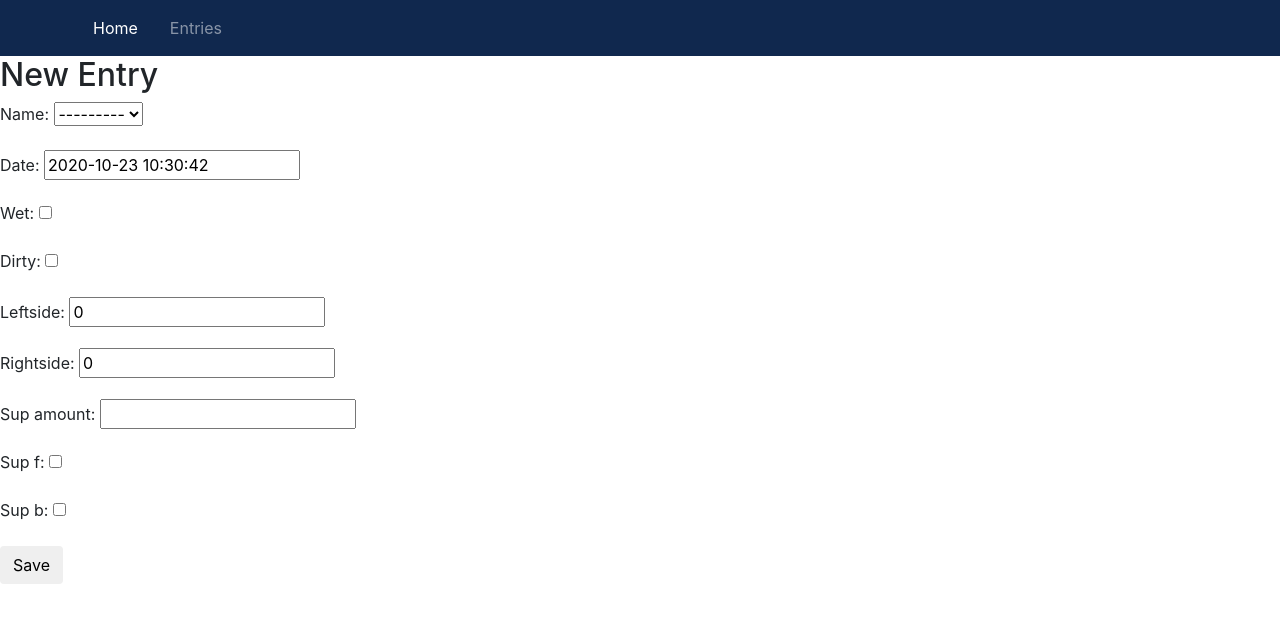
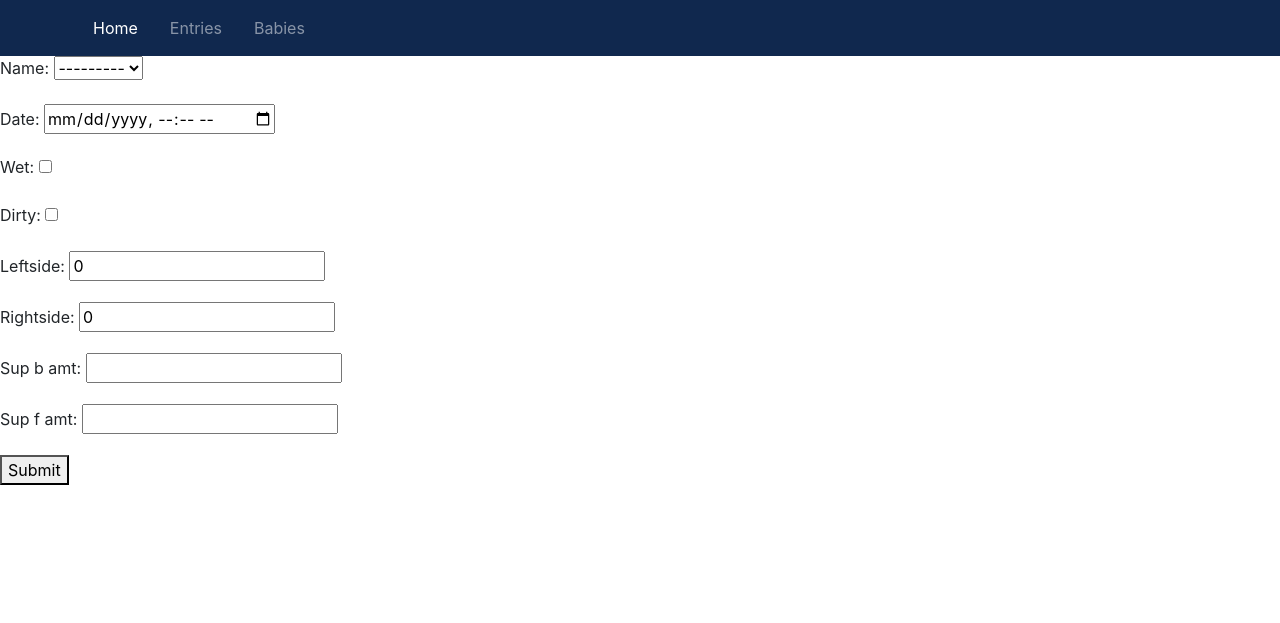
Before and after one commit to iwt-cmd/babytrack, a Django app: page / in a window 1280 px wide. Shown: the top 623 px of the page. Run offline with Django 3.2, Linux system fonts and the light colour scheme; data comes from the database, SQL or seed files in the repository; some libraries are stand-ins or nearby versions.

Commit message:
Full app commit to working

```diff
--- a/app/admin.py
+++ b/app/admin.py
@@ -2,7 +2,7 @@ from django.contrib import admin
 from .models import BabyTrack
 
 class BabyTrackAdmin(admin.ModelAdmin):
-    list_display=('name', 'date', 'wet', 'dirty', 'leftside', 'rightside', 'sup_amount', 'sup_f', 'sup_b')
+    list_display=('name', 'date', 'wet', 'dirty', 'leftside', 'rightside', 'sup_f_amt', 'sup_b_amt')
     list_display_links=('name', 'date')
 
 
--- a/app/forms.py
+++ b/app/forms.py
@@ -1,7 +1,17 @@
 from django import forms
-from .models import BabyTrack
+from .models import BabyTrack, Baby
 
-class PostForm(forms.ModelForm):
+class DateInput(forms.DateInput):
+    input_type = 'datetime-local'
+    def __init__(self, **kwargs):
+        kwargs["format"] = "%Y-%m-%dT%H:%M"
+        super().__init__(**kwargs)
+
+
+class EntryForm(forms.ModelForm):
     class Meta:
         model = BabyTrack
-        fields = ['name', 'date', 'wet', 'dirty', 'leftside', 'rightside', 'sup_amount', 'sup_f', 'sup_b']
+        fields = '__all__'
+        widgets = {
+            'date': DateInput()
+        }
--- a/app/models.py
+++ b/app/models.py
@@ -4,11 +4,10 @@ from baby.models import Baby
 
 class BabyTrack(models.Model):
     name = models.ForeignKey(Baby, on_delete=models.DO_NOTHING)
-    date = models.DateTimeField(default=datetime.now(), blank=False)
+    date = models.DateTimeField(blank=False)
     wet = models.BooleanField()
     dirty = models.BooleanField()
     leftside = models.IntegerField(default=0)
     rightside = models.IntegerField(default=0)
-    sup_amount = models.DecimalField(max_digits=3, decimal_places=1)
-    sup_f = models.BooleanField()
-    sup_b = models.BooleanField()
+    sup_b_amt = models.DecimalField(max_digits=3, decimal_places=1)
+    sup_f_amt = models.DecimalField(max_digits=3, decimal_places=1)
--- a/app/urls.py
+++ b/app/urls.py
@@ -3,5 +3,6 @@ from . import views
 
 urlpatterns = [
     path('', views.index, name='index'),
-    path('entries', views.entries, name='entries')
+    path('entries', views.entries, name='entries'),
+    path('babies', views.babies, name='babies')
 ]
--- a/app/views.py
+++ b/app/views.py
@@ -1,17 +1,21 @@
 from django.shortcuts import render, redirect
 from django.core.paginator import EmptyPage, PageNotAnInteger, Paginator
+from django.contrib import messages
 from .models import BabyTrack, Baby
-from .forms import PostForm
+from .forms import EntryForm
 
 def index(request):
-    if request.method == "POST":
-        form = PostForm(request.POST)
+    if request.method == 'POST':
+        form = EntryForm(request.POST)
         if form.is_valid():
-            post = form.save(commit=False)
-            post.save()
-            return redirect('entries')
-    else:
-        form = PostForm()
+            form.save(commit=True)
+            messages.success(request, "Saved!!")
+            return redirect('index')
+
+
+        messages.warning(request, "Not Saved!!")
+
+    form = EntryForm()
     return render(request, 'index.html', {'form':form})
 
 def entries(request):
@@ -20,3 +24,10 @@ def entries(request):
         'entries':entries
     }
     return render(request, 'entries.html', context)
+
+def babies(request):
+    babies = Baby.objects.all()
+    context = {
+        'babies':babies
+    }
+    return render(request, 'babies.html', context)
--- a/baby_tracking/settings.py
+++ b/baby_tracking/settings.py
@@ -38,6 +38,7 @@ INSTALLED_APPS = [
     'django.contrib.sessions',
     'django.contrib.messages',
     'django.contrib.staticfiles',
+    'bootstrap_datepicker_plus',
     'app',
     'baby',
 ]
--- a/templates/base.html
+++ b/templates/base.html
@@ -34,6 +34,15 @@
             >
                 <a class="nav-link" href="{% url 'entries' %}">Entries</a>
             </li>
+            <li
+                {% if '/babies' == request.path %}
+                    class="nav-item active mr-3"
+                {% else %}
+                    class="nav-item mr-3"
+                {% endif %}
+            >
+                <a class="nav-link" href="{% url 'babies' %}">Babies</a>
+            </li>
         </div>
         </div>
     </nav>
--- a/templates/index.html
+++ b/templates/index.html
@@ -1,9 +1,16 @@
 {% extends 'base.html' %}
 {% block content %}
-    <h2>New Entry</h2>
-    <form method="post" class="post-form">
+    <form action="" method="post" novalidate>
         {% csrf_token %}
         {{ form.as_p }}
-        <button type="submit" class="save btn btn-default">Save</button>
+        <button type="submit">Submit</button>
     </form>
+
+    {% if messages %}
+        <ul class="messages">
+            {% for m in messages %}
+                <li class="{{ m.tags }}">{{ m }}</li>
+            {% endfor %}
+        </ul>
+    {% endif %}
 {% endblock %}
```
Also changed, not shown: requirements.txt (+24 -0 lines), templates/babies.html (added, +18 -0 lines), templates/entries.html (+2 -12 lines), app/migrations/0003_auto_20201017_1927.py (added), app/migrations/0004_auto_20201018_1941.py (added), app/migrations/0005_auto_20201018_1942.py (added), app/migrations/0006_auto_20201018_1942.py (added), app/migrations/0007_auto_20201018_1943.py (added), app/migrations/0008_auto_20201018_1945.py (added), db.sqlite3, 2 other files.
